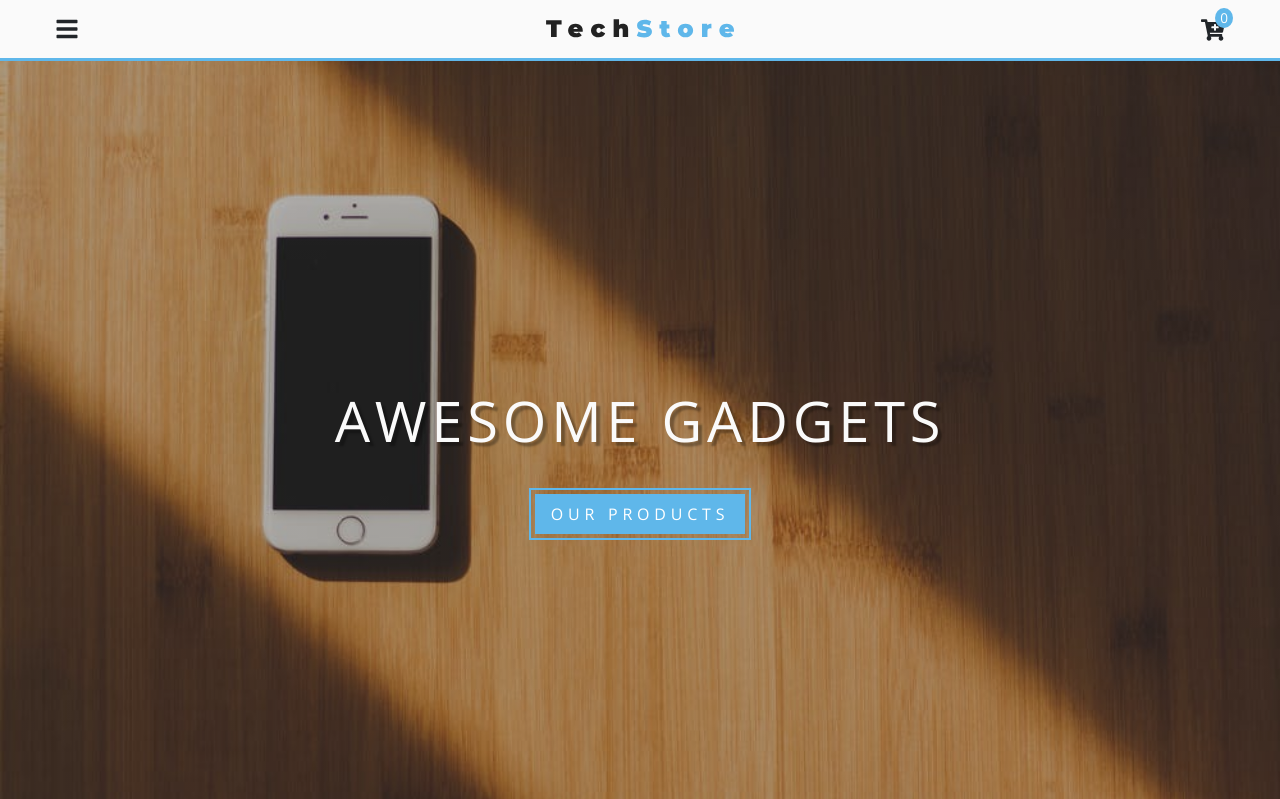
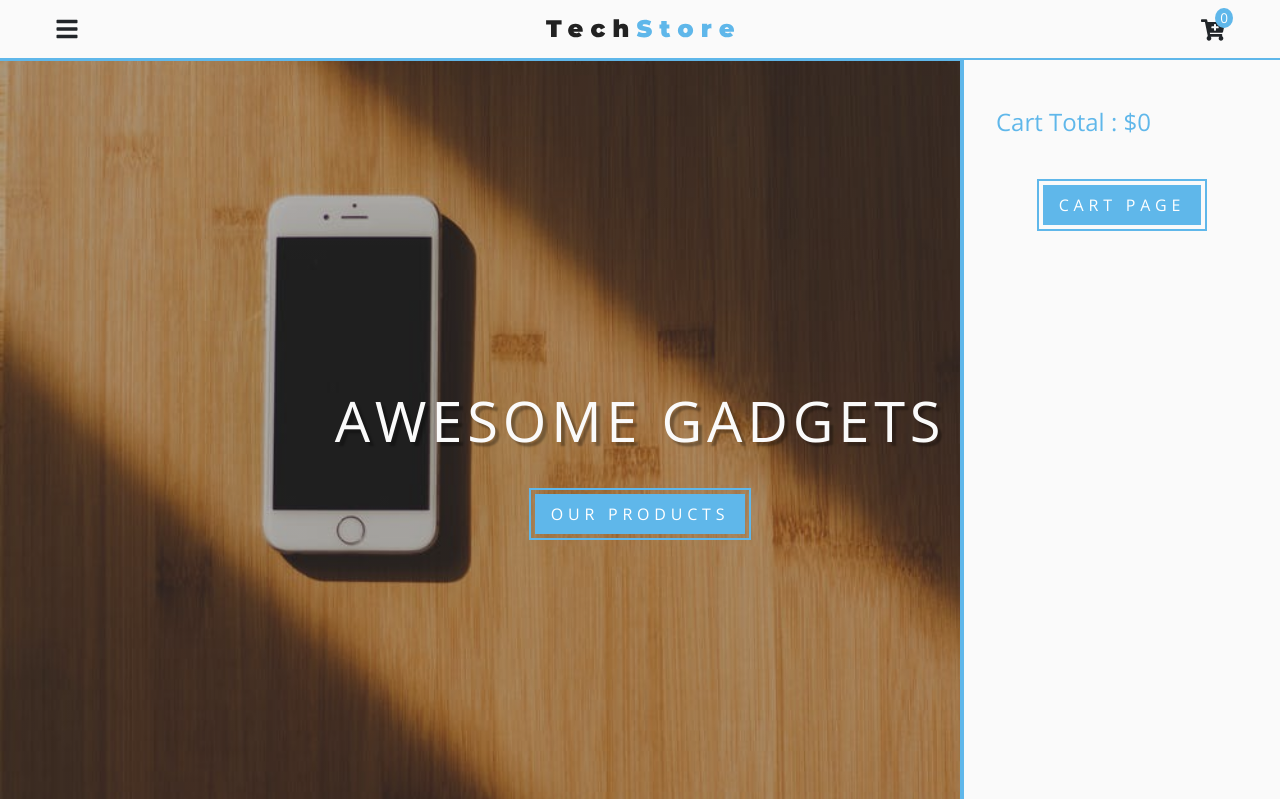
Before and after one commit to jn-html/Techi-store, a React (Create React App) app: page / in a window 1280 px wide. Shown: the top 799 px of the page. Built offline with nearby package versions, Linux system fonts and the light colour scheme.

Commit message:
SideCart Component + [FIX] handleCart in context.js, problem with adding taxes

```diff
--- a/src/components/SideCart.js
+++ b/src/components/SideCart.js
@@ -1,15 +1,41 @@
 import React from "react";
 import { ProductConsumer } from "../context";
 import styled from "styled-components";
+import { Link } from 'react-router-dom';
+
 
 export default function SideCart() {
   return (
     <ProductConsumer>
       {value => {
-        const { cartOpen, closeCart, cart } = value;
+        const { cartOpen, closeCart, cart, cartTotal } = value;
         return (
           <CartWrapper show={cartOpen} onClick={closeCart}>
-            <p>cart items</p>
+            <ul>
+              {cart.map(item => {
+                return (
+                  <li key={item.id} className="cart-item mb-4">
+                    <img
+                      width="35"
+                      // for contentfull
+                      // src={item.image}
+                      // for local data
+                      src={`../${item.image}`}
+                      alt="cart item" />
+                    <div className="mt-3">
+                      <h6 className="text-uppercase">{item.title}</h6>
+                      <h6 className="text-title text-capitalize">amount : {item.count}</h6>
+                    </div>
+                  </li>
+                );
+              })}
+            </ul>
+            <h4 className="text-capitalize text-main">cart total : ${cartTotal}</h4>
+            <div className="text-center my-5">
+              <Link to="/cart" className="main-link">
+                cart page
+              </Link>
+            </div>
           </CartWrapper>
         );
       }}
@@ -31,4 +57,12 @@ const CartWrapper = styled.div`
   @media (min-width: 576px) {
     width: 20rem;
   }
+  overflow: scroll;
+  padding: 2rem;
+  ul {
+    padding: 0 !important;
+  }
+  .cart-item {
+    list-style-type: none;
+  }
 `;
--- a/src/context/context.js
+++ b/src/context/context.js
@@ -9,7 +9,7 @@ const ProductContext = React.createContext();
 class ProductProvider extends Component {
   state = {
     sidebarOpen: false,
-    cartOpen: false,
+    cartOpen: true,
     links: linkData,
     socialIcons: socialData,
     cart: [],
@@ -61,7 +61,7 @@ class ProductProvider extends Component {
   getStorageCart = () => {
     let cart;
     if(localStorage.getItem('cart')) {
-      cart = JSON.parse(localStorage.getItem('cart'))
+      cart = JSON.parse(localStorage.getItem('cart'));
     }
     else {
       cart = [];
@@ -167,7 +167,7 @@ class ProductProvider extends Component {
   };
   // hanldle sart
   handleCart = () => {
-    this.setState({ cartOpen: !this.state.sidebarOpen });
+    this.setState({ cartOpen: !this.state.cartOpen });
   };
   //close cart
   closeCart = () => {
```
